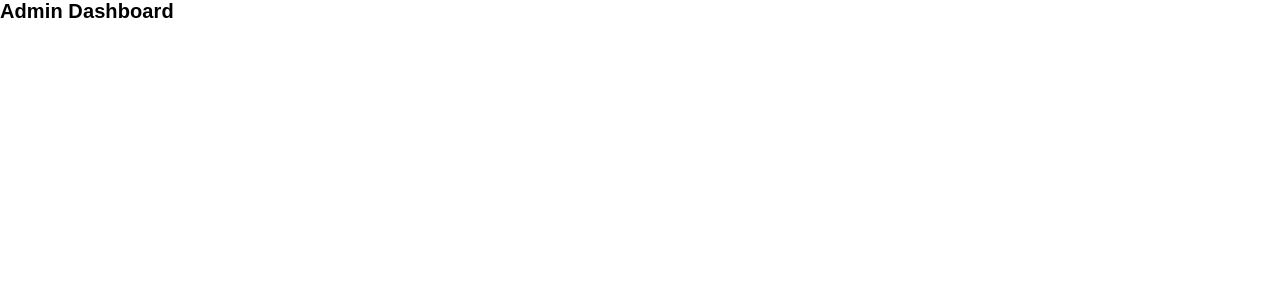
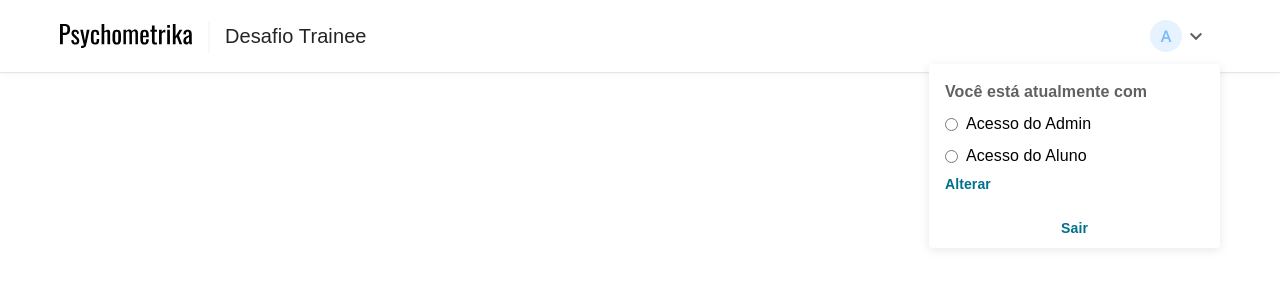
Before and after one commit to Thiago-Fers7/desafio-trainee-psychometrika, a React (Create React App) app in the folder client/: page /dashboard/admin in a window 1280 px wide. Shown: the top 300 px of the page. Built offline with nearby package versions, Linux system fonts and the light colour scheme.

Commit message:
fix jsx to tsx

```diff
--- a/client/src/components/Header/index.jsx
+++ b/client/src/components/Header/index.tsx
@@ -1,6 +1,11 @@
+import React from 'react'
 import styles from './styles.module.scss'
 
 function Header() {
+    function handleSubmit(event: React.FormEvent) {
+        event.preventDefault()
+    }
+
     return (
         <header className={styles.headerContainer}>
             <div className={styles.header}>
@@ -16,7 +21,7 @@ function Header() {
 
                     {/* Menu MODAL */}
                     <nav className={styles.menu}>
-                        <form>
+                        <form onSubmit={handleSubmit}>
                             <fieldset>
                                 <legend>Você está atualmente com</legend>
 
--- a/client/src/pages/adminDashboard/index.jsx
+++ /dev/null
@@ -1,7 +0,0 @@
-function AdminDashboard() {
-    return (
-        <h1>Admin Dashboard</h1>
-    )
-}
-
-export { AdminDashboard }
--- /dev/null
+++ b/client/src/pages/adminDashboard/index.tsx
@@ -0,0 +1,13 @@
+import { Header } from '../../components/Header'
+
+import styles from './styles.module.scss'
+
+function AdminDashboard() {
+    return (
+        <div className={styles.container}>
+            <Header />
+        </div>
+    )
+}
+
+export { AdminDashboard }
--- /dev/null
+++ b/client/src/pages/adminDashboard/styles.module.scss
@@ -0,0 +1,3 @@
+.container {
+
+}
--- a/client/src/pages/login/index.tsx
+++ b/client/src/pages/login/index.tsx
@@ -77,7 +77,7 @@ function Login() {
                     email,
                     password
                 })
-                    .then((res) => {
+                    .then((res: AxiosResponse) => {
                         const data: ServerResponseLoginData = res.data
 
                         if (data.error) {
@@ -97,7 +97,7 @@ function Login() {
                         setIsLoading(false)
                     })
             } else {
-                throw 'Preencha todos os dados antes de prosseguir'
+                throw 'Preencha todos os campos antes de prosseguir'
             }
         } catch (err) {
             if (typeof err === 'string') {
--- a/client/src/pages/login/styles.module.scss
+++ b/client/src/pages/login/styles.module.scss
@@ -10,8 +10,6 @@
 
     display: grid;
     place-items: center;
-
-    font-family: sans-serif;
 
     section {
         padding: 4.8rem;
```
Also changed, not shown: client/src/components/Loading/index.tsx (renamed from client/src/components/Loading/index.jsx), client/src/pages/studentDashboard/index.tsx (renamed from client/src/pages/studentDashboard/index.jsx).
